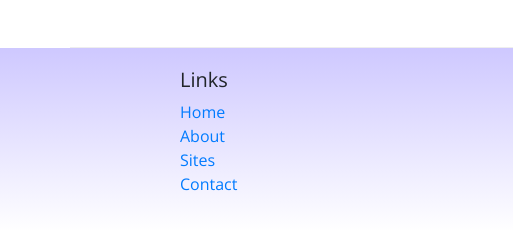
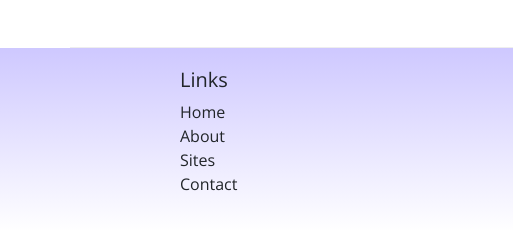
Before and after one commit to remarshal/newcamp-site, a website: page index.html in a window 1280 px wide. Shown: the part 1469-1699 px from the top of the page, 0-513 px from the left. Drawn offline with nearby package versions, Linux system fonts and the light colour scheme.

Commit message:
CSS to remove blue accordion header with underline

```diff
--- a/css/styles.css
+++ b/css/styles.css
@@ -41,3 +41,9 @@ header h2 {
     border-top: none;
     padding: 10px;
 }
+
+/* remove accordion blue header link with underline  */
+a, a:hover {
+    color: inherit;
+    text-decoration: none;
+}
```
